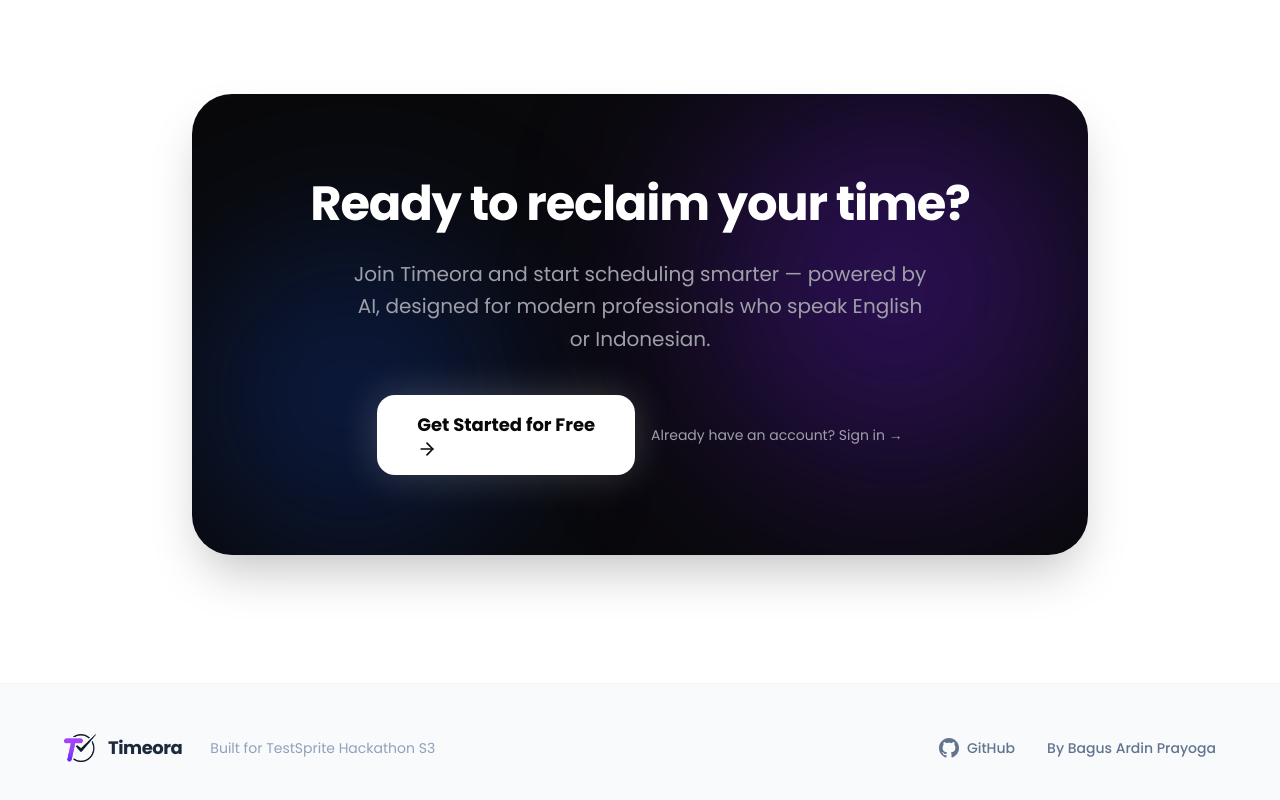
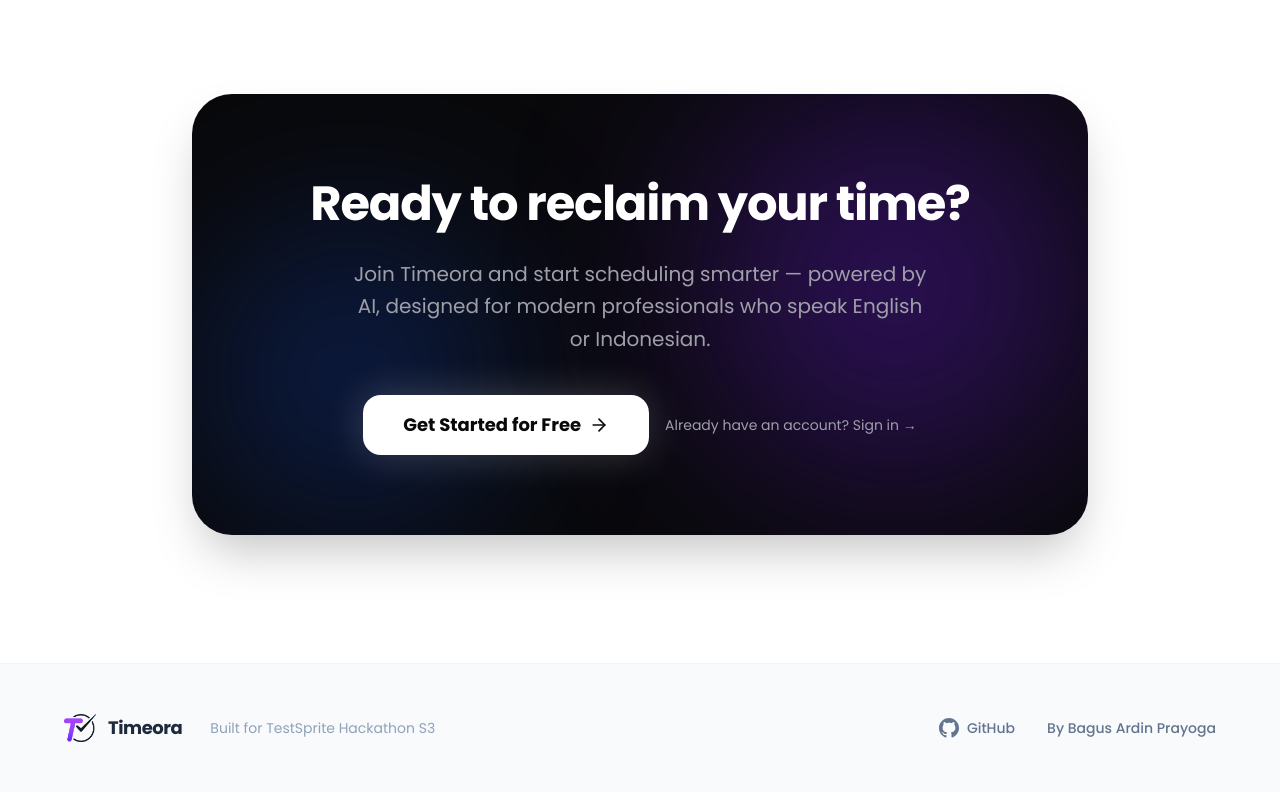
Before and after one commit to bagusardin25/Timeora, a Next.js app in the folder frontend/: page / in a window 1280 px wide. Shown: the part 6638-7438 px from the top of the page. Built offline with nearby package versions, Linux system fonts and the light colour scheme.

Commit message:
fix(landing): align arrow icon to the right of 'Get Started for Free' text in bottom CTA
- Added flex items-center gap-2 to motion.span in final CTA button
- Removed redundant inline-flex from Link to match hero button pattern

```diff
--- a/frontend/app/page.tsx
+++ b/frontend/app/page.tsx
@@ -1188,11 +1188,12 @@ export default function LandingPage() {
               <div className="flex flex-col sm:flex-row items-center justify-center gap-4">
                 <Link
                   href="/register"
-                  className="group inline-flex items-center gap-2 bg-white text-zinc-950 px-10 py-4 rounded-2xl text-lg font-bold hover:bg-zinc-100 transition-colors shadow-[0_0_40px_rgba(255,255,255,0.2)] hover:shadow-[0_0_60px_rgba(255,255,255,0.3)]"
+                  className="group bg-white text-zinc-950 px-10 py-4 rounded-2xl text-lg font-bold hover:bg-zinc-100 transition-colors shadow-[0_0_40px_rgba(255,255,255,0.2)] hover:shadow-[0_0_60px_rgba(255,255,255,0.3)]"
                 >
                   <motion.span
                     whileHover={{ scale: 1.05 }}
                     whileTap={{ scale: 0.95 }}
+                    className="flex items-center gap-2"
                   >
                     {t.ctaButton}
                     <ArrowRight className="w-5 h-5 group-hover:translate-x-1 transition-transform" />
```
